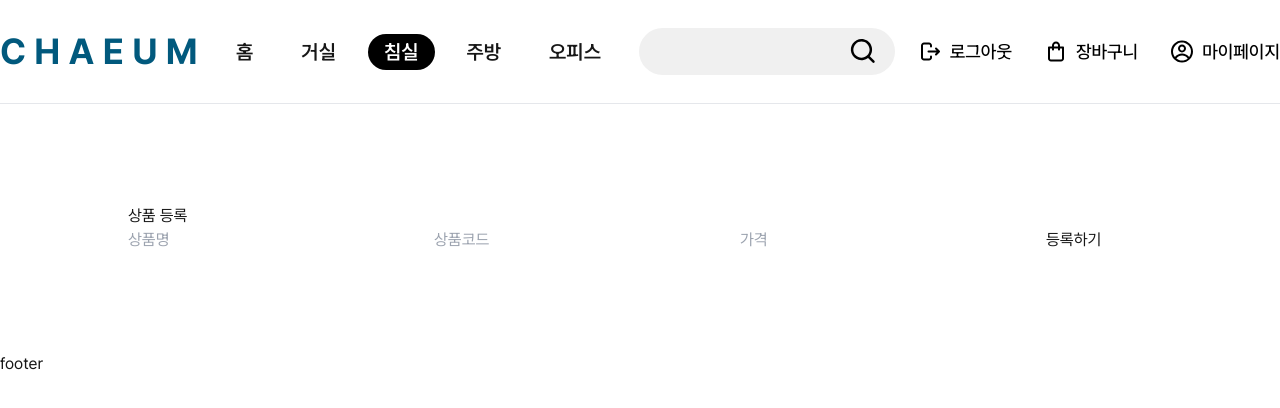
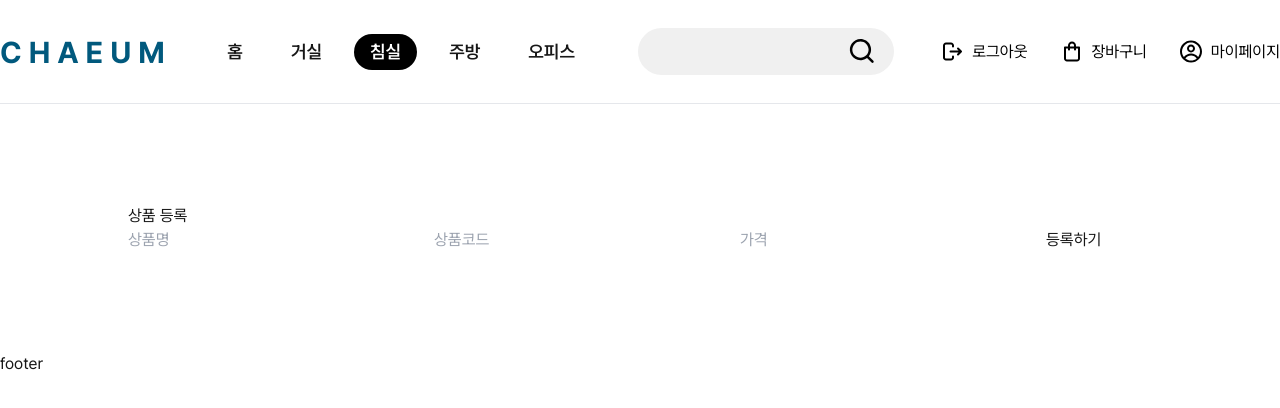
Before and after one commit to 2025Chaeum/chaeum-fe, a Next.js app in the folder chaeum/: page /admin/product/regist in a window 1280 px wide. Shown: the top 408 px of the page. Built offline with nearby package versions, Linux system fonts and the light colour scheme.

Commit message:
[design] 헤더 디자인 수정(#9)

```diff
--- a/chaeum/src/components/Header.tsx
+++ b/chaeum/src/components/Header.tsx
@@ -134,7 +134,7 @@ export default function Header() {
       <div className="flex items-center justify-between max-w-[80%] min-w-[1280px] mx-auto py-7">
         <Link
           href="/"
-          className={`text-4xl font-bold ${isMainPage ? 'text-white' : 'text-deepBlue'}`}
+          className={`text-3xl font-bold ${isMainPage ? 'text-white' : 'text-deepBlue'}`}
         >
           C H A E U M
         </Link>
@@ -163,7 +163,7 @@ export default function Header() {
                 >
                   <Link
                     href={category.route}
-                    className="transition-colors duration-300 hover:underline text-xl font-semibold"
+                    className="transition-colors duration-300 hover:underline text-lg font-semibold"
                   >
                     {category.name}
                   </Link>
@@ -187,7 +187,7 @@ export default function Header() {
           <SearchIcon fill={isMainPage ? 'white' : 'black'} className="cursor-pointer" />
         </div>
 
-        <div className="flex space-x-8 text-lg font-medium">{renderNavButtons()}</div>
+        <div className="flex space-x-8 text-base font-normal">{renderNavButtons()}</div>
       </div>
 
       {/* 메가 메뉴 */}
@@ -203,13 +203,13 @@ export default function Header() {
               {categories.map((category) => (
                 <div key={category.name} className="space-y-4">
                   {category.name === '홈' ? (
-                    <Link href="/" className="text-xl font-semibold hover:underline">
+                    <Link href="/" className="text-lg font-semibold hover:underline">
                       홈으로
                     </Link>
                   ) : (
                     <Link
                       href={category.route}
-                      className="text-xl font-semibold border-b pb-4 block hover:underline"
+                      className="text-lg font-semibold border-b pb-4 block hover:underline"
                     >
                       {category.name}
                     </Link>
@@ -218,7 +218,7 @@ export default function Header() {
                     {category.subcategories.map((sub) => (
                       <li
                         key={sub}
-                        className="text-lg font-medium text-darkGray hover:text-black hover:underline transition-colors cursor-pointer"
+                        className="text-base font-medium text-darkGray hover:text-black hover:underline transition-colors cursor-pointer"
                       >
                         <Link
                           href={`/category/${encodeURIComponent(category.name)}/${encodeURIComponent(sub)}`}
```
